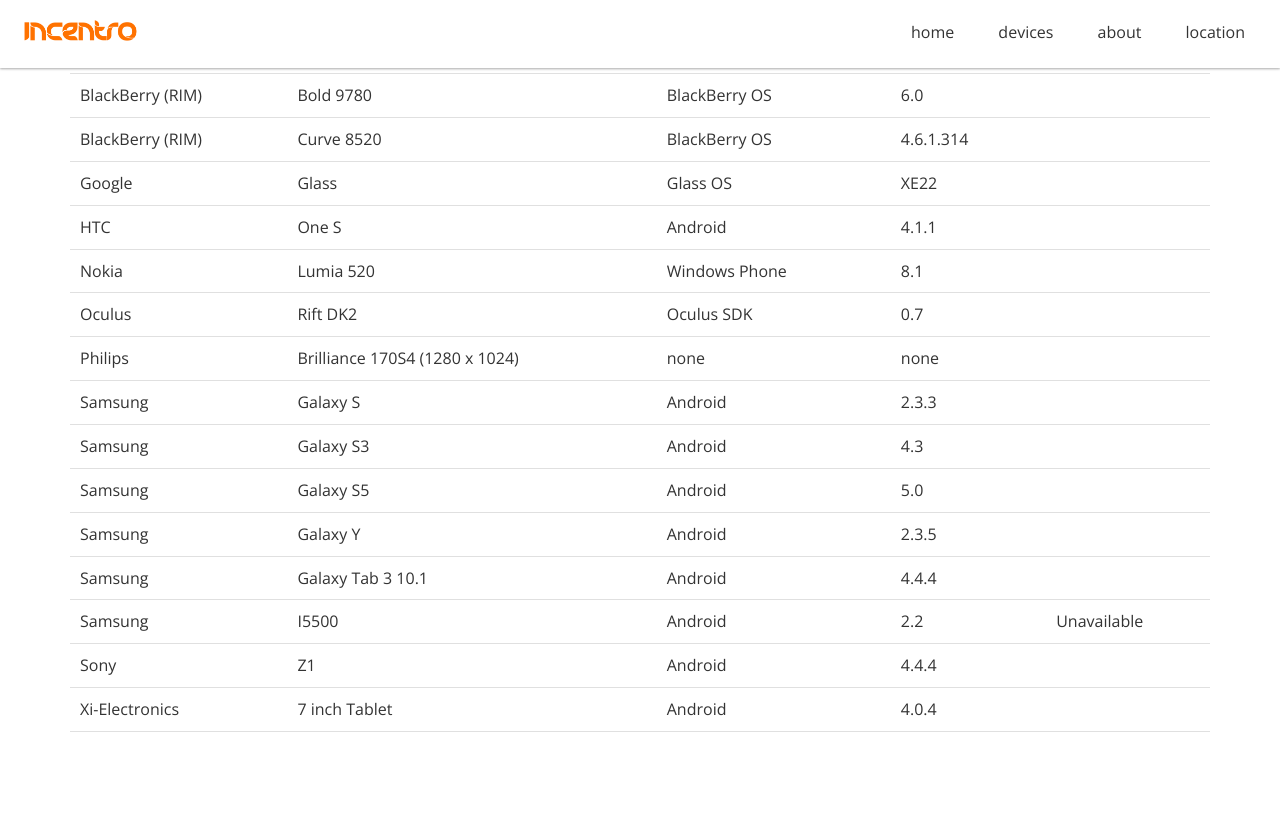
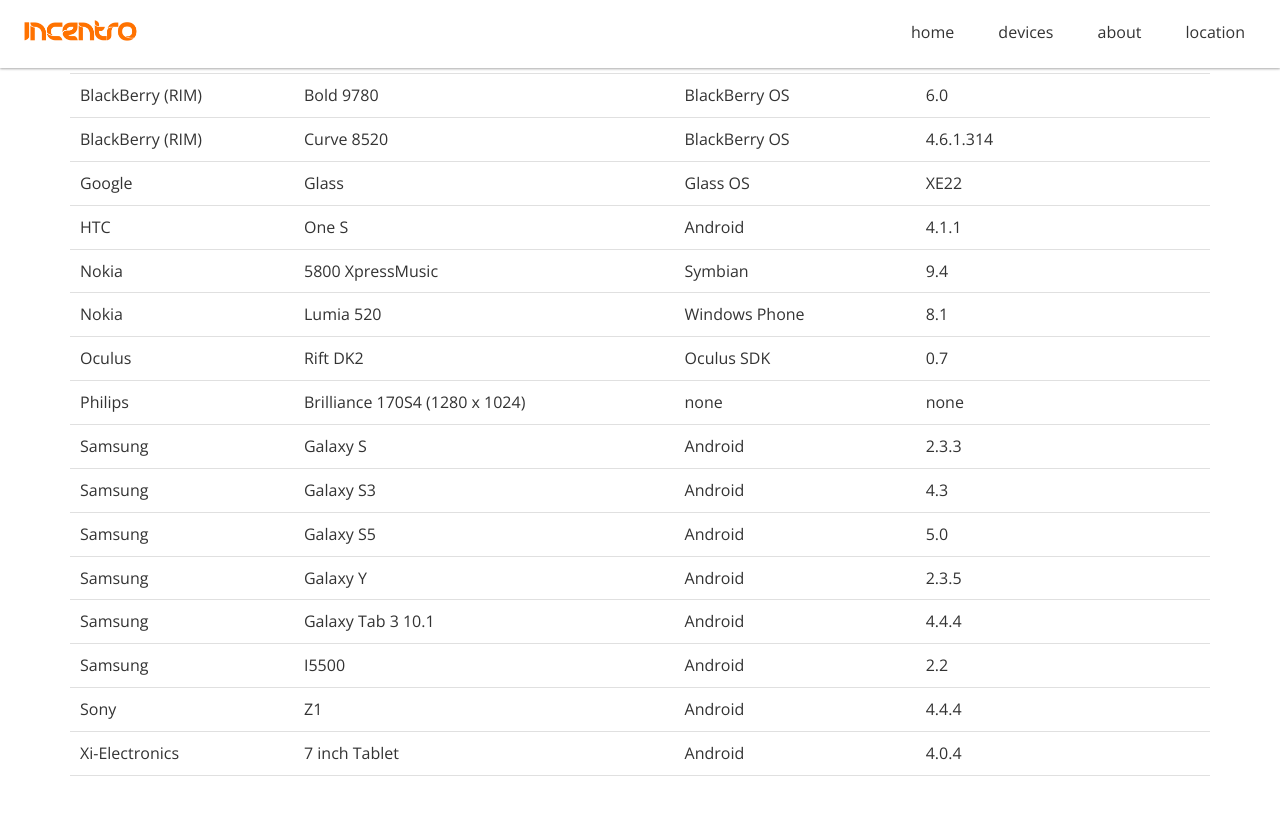
Before and after one commit to incentro/devicelab, a Jekyll site: the page built from index.html, in a window 1280 px wide and 900 px high, scrolled down 1052 px. Shown: the top 815 px of the window. Built offline with Jekyll 4.4.1, drawn with Linux system fonts in a browser that asks for light colours; nearby versions of some CDN libraries; Markdown is read by kramdown in place of the engine named in the settings.

Commit message:
Update devicelist.yml

```diff
--- a/_data/devicelist.yml
+++ b/_data/devicelist.yml
@@ -77,6 +77,13 @@
   osversion: 4.1.1
 # Owner: Edwin van der Geest
 
+- title: Nokia5800XpressMusic9.4
+  vendor: Nokia
+  device: 5800 XpressMusic
+  os: Symbian
+  osversion: 9.4
+# Owner: Kasper Reijnders
+
 - title: NokiaLumia5208.1
   vendor: Nokia
   device: Lumia 520
@@ -138,7 +145,6 @@
   device: I5500
   os: Android
   osversion: 2.2
-  remarks: Unavailable
 # Owner: Kasper Reijnders
 
 - title: SonyZ1.4.4.4
```
